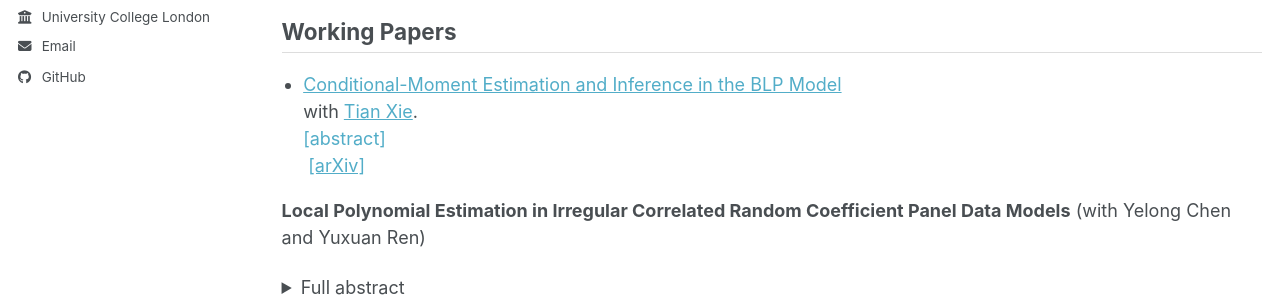
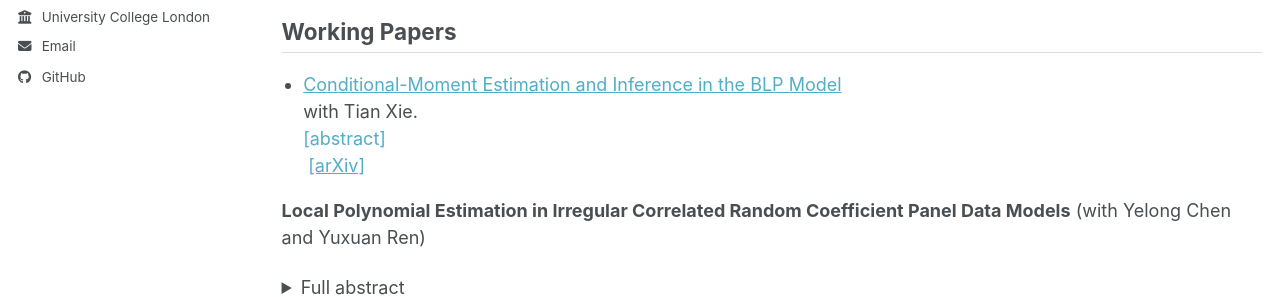
Before and after one commit to huajin-econ/huajin-econ.github.io, a Jekyll site: the page built from _pages/research.md, in a window 1280 px wide and 1022 px high. Shown: the part 331-628 px from the top of the window. Built offline with Jekyll 4.4.1, drawn with Linux system fonts in a browser that asks for light colours; a style sheet for code colours, icons or effects is not loaded; part of the change alters nothing that is shown.

Commit message:
Refactor author and abstract formatting in research.md
Updated the author formatting and improved the abstract section for clarity.

```diff
--- a/_pages/research.md
+++ b/_pages/research.md
@@ -22,11 +22,9 @@ This paper develops a framework for estimating demand in differentiated product
 <ul style="padding-left:1.2em;">
 <li style="margin-bottom:1em;">
 <a href="https://arxiv.org/pdf/2609.15736" target="_blank">Conditional-Moment Estimation and Inference in the BLP Model</a><br>
-with <a>Tian Xie</a>.<br>
-<details markdown="1" style="display:inline"><summary style="display:inline; cursor:pointer; color:var(--global-link-color);">[abstract]</summary><div markdown="1" style="margin-top:0.5em; text-align:justify;">
-
+with Tian Xie.<br>
+<details style="display:inline"><summary style="display:inline; cursor:pointer; color:var(--global-link-color);">[abstract]</summary><div style="margin-top:0.5em; text-align:justify;">
 The random-coefficient demand model of Berry, Levinsohn, and Pakes (1995) is commonly estimated by the generalized method of moments (GMM), using an unconditional moment restriction with a fixed set of instruments. Identification of the model, however, rests on a conditional moment restriction. The two are not equivalent: the unconditional restriction may admit additional parameter values. We construct a counterexample in which the model is identified by the conditional restriction yet standard GMM is not, even with the optimal instrument. Building directly on the identifying restriction, we propose a two-step estimator, following Ai and Chen (2003), that first estimates the relevant conditional expectations nonparametrically and then selects the structural parameters by a conditional-variance-weighted minimum-distance criterion; standard GMM is recovered as the special case of a linear projection onto finitely many instruments. We establish root-T asymptotic normality for the proposed estimator, and we develop the theory for both kernel and series implementations of the first stage. The two implementations share a common limiting distribution, attaining the semiparametric efficiency bound under certain conditions. Simulation evidence illustrates the consequences of the identification gap and demonstrates that the proposed estimator outperforms standard GMM in finite samples.
-
 </div></details>&nbsp;<a href="https://arxiv.org/abs/2609.15736" target="_blank">[arXiv]</a>
 </li>
 </ul>
```
